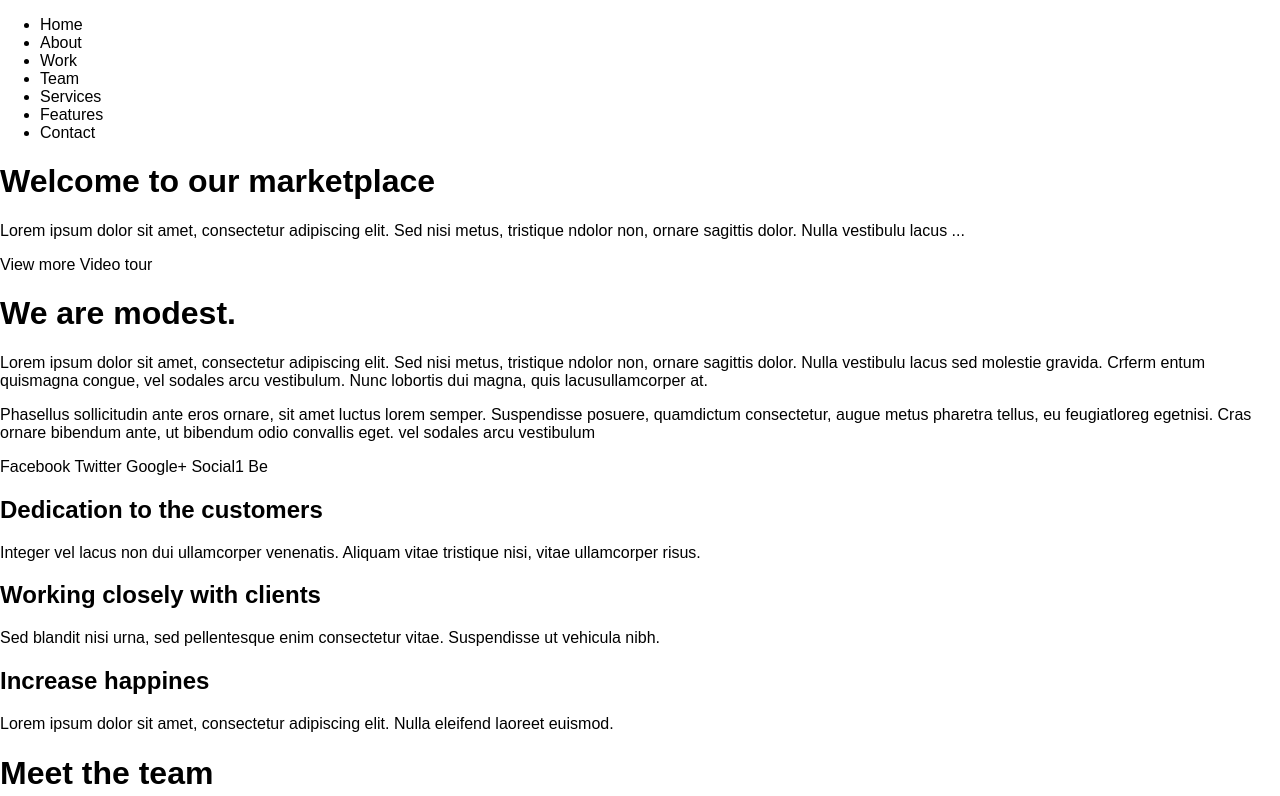
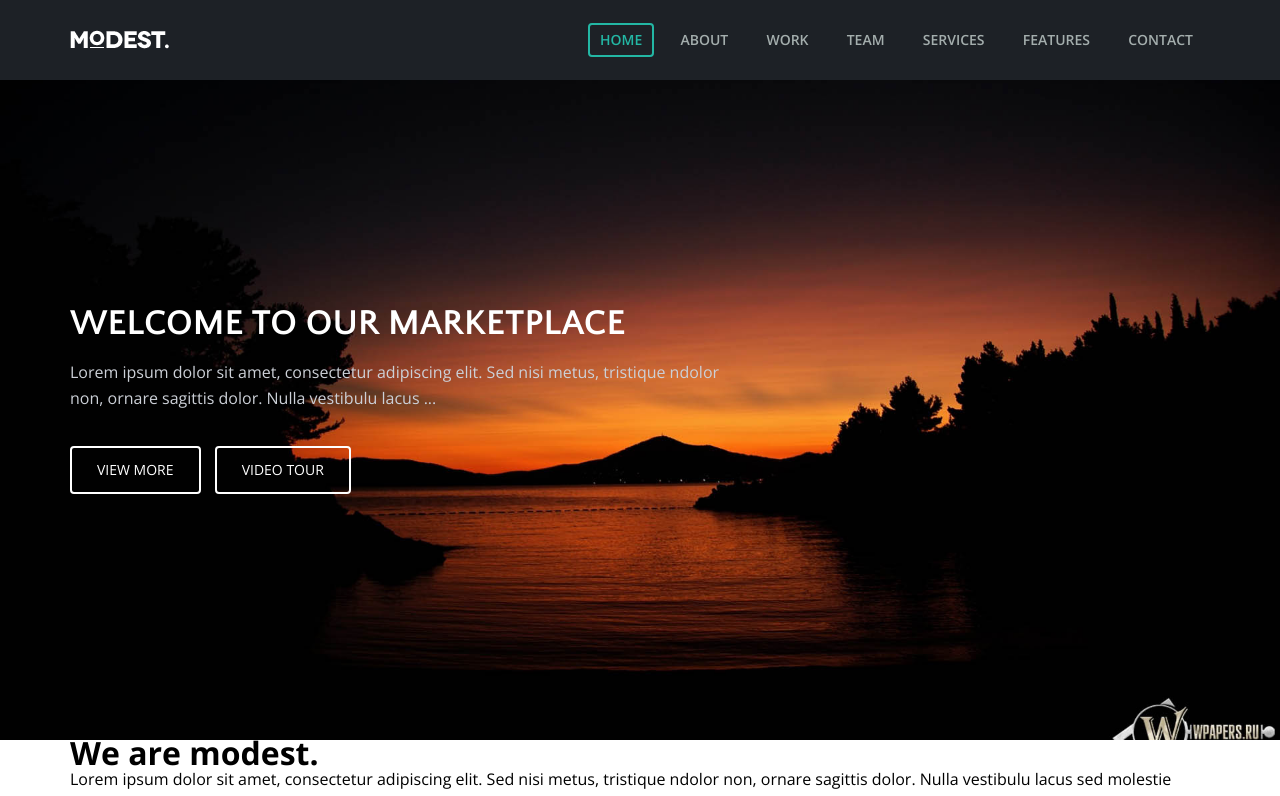
Before and after one commit to spololin/html_modest, a plain HTML site: page index.html in a window 1280 px wide. Shown: the top 796 px of the page. Drawn offline with nearby package versions, Linux system fonts and the light colour scheme.

Commit message:
верстка шапки

```diff
--- a/_css/style.css
+++ b/_css/style.css
@@ -0,0 +1,127 @@
+body{
+    /*width: 100%;*/
+    min-width: 1170px;
+    font-family: 'Open Sans', 'Arial', sans-serif;
+    font-size: 16px;
+    line-height: 26px;
+    font-weight: 400;
+}
+
+.container{
+    min-width: 768px;
+    max-width: 1140px;
+    margin: 0 auto;
+}
+
+.clearfix::after{
+    content: '';
+    display: table;
+    clear: both;
+}
+
+/*----------------------------------------------------
+Шапка сайта
+------------------------------------------------------*/
+.main-header{
+    position: relative;
+    background-color: #1d2126;
+    color: #ffffff;
+}
+
+.main-header .logo{
+    position: absolute;
+    top: 30px;
+    float: left;
+    max-width: 165px;
+}
+
+.navigation{
+    float: right;
+    max-width: 680px;
+}
+
+.navigation ul{
+    margin: 0;
+}
+
+.navigation li{
+    display: inline-block;
+    vertical-align: top;
+    padding: 23px 0;
+    margin: 0 5px;
+}
+
+.navigation a{
+    display: block;
+    font-size: 14px;
+    line-height: 30px;
+    font-weight: 600;
+    text-transform: uppercase;
+    text-decoration: none;
+    color: #a4aead;
+    padding: 0 10px;
+    border: 2px solid transparent;
+}
+
+.navigation a:hover{
+    border: 2px solid #a4aead;
+    border-radius: 4px;
+}
+
+.navigation .active-nav{
+    color: #23b7a4;
+    border: 2px solid #23b7a4;
+    border-radius: 4px;
+}
+
+.navigation .active-nav:hover{
+    border: 2px solid #23b7a4;
+}
+
+.slider{
+    background: #3a454d url("../_img/img_header3.jpg") 50% 30%;
+    background-size: cover;
+    width: 100%;
+    min-height: 660px;
+}
+
+.slider .head-slider{
+    padding-top: 222px;
+}
+
+.head-slider .head-title{
+    font-family: 'Quattrocento Sans', 'Arial', sans-serif;
+    font-weight: 700;
+    font-size: 36px;
+    line-height: 42px;
+    text-transform: uppercase;
+}
+
+.head-slider .head-text{
+    color: #ccd0d7;
+    max-width: 665px;
+    vertical-align: 3px;
+    margin: 15px 0 35px;
+}
+
+.btn{
+    display: inline-block;
+    font-size: 14px;
+    line-height: 28px;
+    text-transform: uppercase;
+    text-decoration: none;
+    color: #ffffff;
+    padding: 8px 25px;
+    border: 2px solid #ffffff;
+    border-radius: 4px;
+    margin-right: 10px;
+}
+
+.btn:hover{
+    border: 2px solid #23b7a4;
+    background: #23b7a4;
+}
+
+h1, p{
+    margin: 0;
+}
--- a/index.html
+++ b/index.html
@@ -3,39 +3,60 @@
 <head>
     <meta charset="UTF-8">
     <title>mOdest</title>
+    <link href='https://fonts.googleapis.com/css?family=Open+Sans:400,600,700' rel='stylesheet' type='text/css'>
+    <link href='https://fonts.googleapis.com/css?family=Quattrocento+Sans:700' rel='stylesheet' type='text/css'>
     <link href="_css/normalize.css" rel="stylesheet">
     <link href="_css/style.css" rel="stylesheet">
 </head>
 <body>
     <header class="main-header">
         <div class="container">
-            <a class="logo"></a>
+            <div class="inner-header clearfix">
+                <a class="logo" href="#"><img width="99" height="19" src="_img/logo.png" alt="logo"></a>
                 <nav class="navigation">
                     <ul>
-                    <li class="active-nav">Home</li>
-                    <li>About</li>
-                    <li>Work</li>
-                    <li>Team</li>
-                    <li>Services</li>
-                    <li>Features</li>
-                    <li>Contact</li>
+                        <li>
+                            <a class="active-nav" href="index.html">Home</a>
+                        </li>
+                        <li>
+                            <a href="#">About</a>
+                        </li>
+                        <li>
+                            <a href="#">Work</a>
+                        </li>
+                        <li>
+                            <a href="#">Team</a>
+                        </li>
+                        <li>
+                            <a href="#">Services</a>
+                        </li>
+                        <li>
+                            <a href="#">Features</a>
+                        </li>
+                        <li>
+                            <a href="#">Contact</a>
+                        </li>
                     </ul>
                 </nav>
+            </div>
+        </div>
         <div class="slider">
+            <div class="inner-slider container">
                 <div class="head-slider">
                     <h1 class="head-title">Welcome to our marketplace</h1>
                     <p class="head-text">Lorem ipsum dolor sit amet, consectetur adipiscing elit. Sed nisi metus, tristique ndolor
                         non, ornare sagittis dolor. Nulla vestibulu lacus ...</p>
-                    <a class="btn btn-promo">View more</a>
-                    <a class="btn btn-promo">Video tour</a>
+                    <a class="btn btn-promo" href="#">View more</a>
+                    <a class="btn btn-promo" href="#">Video tour</a>
+                </div>
             </div>
             <div class="slider-items">
-                    <a class="slider-item"></a>
-                    <a class="slider-item active-slider"></a>
-                    <a class="slider-item"></a>
+                <a class="slider-item" href="#"></a>
+                <a class="slider-item active-slider" href="#"></a>
+                <a class="slider-item" href="#"></a>
             </div>
         </div>
-        </div>
+
     </header>
     <main class="main-container">
         <!--<div class="container">-->
@@ -67,7 +88,7 @@
         <section class="team container clearfix">
             <h1 class="title-block">Meet the team</h1>
             <figure class="team-item">
-                <img class="team-item-photo" width="262px" height="300px">
+                <img class="team-item-photo" width="262" height="300" alt="Gloria Bromley" src="http://placehold.it/150x100">
                 <div class="team-item-description">
                     <span class="team-title-name">Gloria Bromley</span>
                     <span class="team-title-post">CEO and Founder</span>
@@ -79,7 +100,7 @@
                 </div>
             </figure>
             <figure class="team-item">
-                <img class="team-item-photo" width="262px" height="300px">
+                <img class="team-item-photo" width="262" height="300" alt="Paul Torres" src="http://placehold.it/150x100">
                 <div class="team-item-description">
                     <span class="team-title-name">Paul Torres</span>
                     <span class="team-title-post">Head of Development</span>
@@ -91,7 +112,7 @@
                 </div>
             </figure>
             <figure class="team-item">
-                <img class="team-item-photo" width="262px" height="300px">
+                <img class="team-item-photo" width="262" height="300" alt="Judith Gillette" src="http://placehold.it/150x100">
                 <div class="team-item-description">
                     <span class="team-title-name">Judith Gillette</span>
                     <span class="team-title-post">Graphic Desinger</span>
@@ -103,7 +124,7 @@
                 </div>
             </figure>
             <figure class="team-item">
-                <img class="team-item-photo" width="262px" height="300px">
+                <img class="team-item-photo" width="262" height="300" alt="Delores Reed" src="http://placehold.it/150x100">
                 <div class="team-item-description">
                     <span class="team-title-name">Delores Reed</span>
                     <span class="team-title-post">Client Service Director</span>
@@ -117,39 +138,39 @@
         </section>
         <section class="work">
             <div class="container">
-                <h1 class="title-block"></h1>
+                <h1 class="title-block">Lovely work.</h1>
                 <figure class="work-item">
-                    <img class="work-item-pic" width="300px" height="265px">
+                    <img class="work-item-pic" width="300" height="265" alt="Partnership guidlines" src="http://placehold.it/150x100">
                     <div class="work-pkus"></div>
                     <div class="mask"></div>
                     <div class="work-description">Partnership guidlines</div>
                 </figure>
                 <figure class="work-item">
-                    <img class="work-item-pic" width="300px" height="265px">
+                    <img class="work-item-pic" width="300" height="265" alt="Partnership guidlines" src="http://placehold.it/150x100">
                     <div class="work-pkus"></div>
                     <div class="mask"></div>
                     <div class="work-description">Partnership guidlines</div>
                 </figure>
                 <figure class="work-item">
-                    <img class="work-item-pic" width="300px" height="265px">
+                    <img class="work-item-pic" width="300" height="265" alt="Partnership guidlines" src="http://placehold.it/150x100">
                     <div class="work-pkus"></div>
                     <div class="mask"></div>
                     <div class="work-description">Partnership guidlines</div>
                 </figure>
                 <figure class="work-item">
-                    <img class="work-item-pic" width="300px" height="265px">
+                    <img class="work-item-pic" width="300" height="265" alt="Partnership guidlines" src="http://placehold.it/150x100">
                     <div class="work-pkus"></div>
                     <div class="mask"></div>
                     <div class="work-description">Partnership guidlines</div>
                 </figure>
                 <figure class="work-item">
-                    <img class="work-item-pic" width="300px" height="265px">
+                    <img class="work-item-pic" width="300" height="265" alt="Partnership guidlines" src="http://placehold.it/150x100">
                     <div class="work-pkus"></div>
                     <div class="mask"></div>
                     <div class="work-description">Partnership guidlines</div>
                 </figure>
                 <figure class="work-item">
-                    <img class="work-item-pic" width="300px" height="265px">
+                    <img class="work-item-pic" width="300" height="265" alt="Partnership guidlines" src="http://placehold.it/150x100">
                     <div class="work-pkus"></div>
                     <div class="mask"></div>
                     <div class="work-description">Partnership guidlines</div>
@@ -158,7 +179,7 @@
             </div>
         </section>
         <section class="able container">
-            <h1 class="title-block"></h1>
+            <h1 class="title-block">What we do.</h1>
             <div class="able-item">
                 <h2 class="able-title">Easy theme setup</h2>
                 <p class="able-text">Nunc mattis lorem in leo lobortis, ut venenatis justo commodo. Maecenas a justo nec velit egestas fermentum.</p>
@@ -202,21 +223,21 @@
         </section>
         <section class="features">
             <div class="container">
-                <h1 class="block-title">Features.</h1>
+                <h1 class="title-block">Features.</h1>
                 <article class="features-item">
-                    <img width="360px" height="240px">
+                    <img width="360" height="240" alt="Product Design" src="http://placehold.it/150x100">
                     <h2 class="feature-title">Product Design: Eames Chairs</h2>
                     <p class="feture-text">Eames designs are certainly iconic. Everyone of us know at least two or three of their famous chairs.
                         I would even risk saying that most of us dream about having a nice Eames.</p>
                 </article>
                 <article class="features-item">
-                    <img width="360px" height="240px">
+                    <img width="360" height="240" alt="Elegant and Colorful" src="http://placehold.it/150x100">
                     <h2 class="feature-title">Elegant and Colorful Logos</h2>
                     <p class="feture-text">I’ve always found logo design to be one of the most challenging things to get right. There’s so much
                         that a logo can say about a brand without actually saying it.</p>
                 </article>
                 <article class="features-item">
-                    <img width="360px" height="240px">
+                    <img width="360" height="240" alt="Creative" src="http://placehold.it/150x100">
                     <h2 class="feature-title">A Showcase of Creative</h2>
                     <p class="feture-text">It’s always interesting to see another designer’s take on a famous website, app or even physical product.
                         Different designers add their own personality and style.</p>
```
Also changed, not shown: _img/img_header.jpg (added), _img/img_header2.jpg (added), _img/img_header3.jpg (added), _img/logo.png (added). Lines whose indentation alone changed are shown as unchanged.
